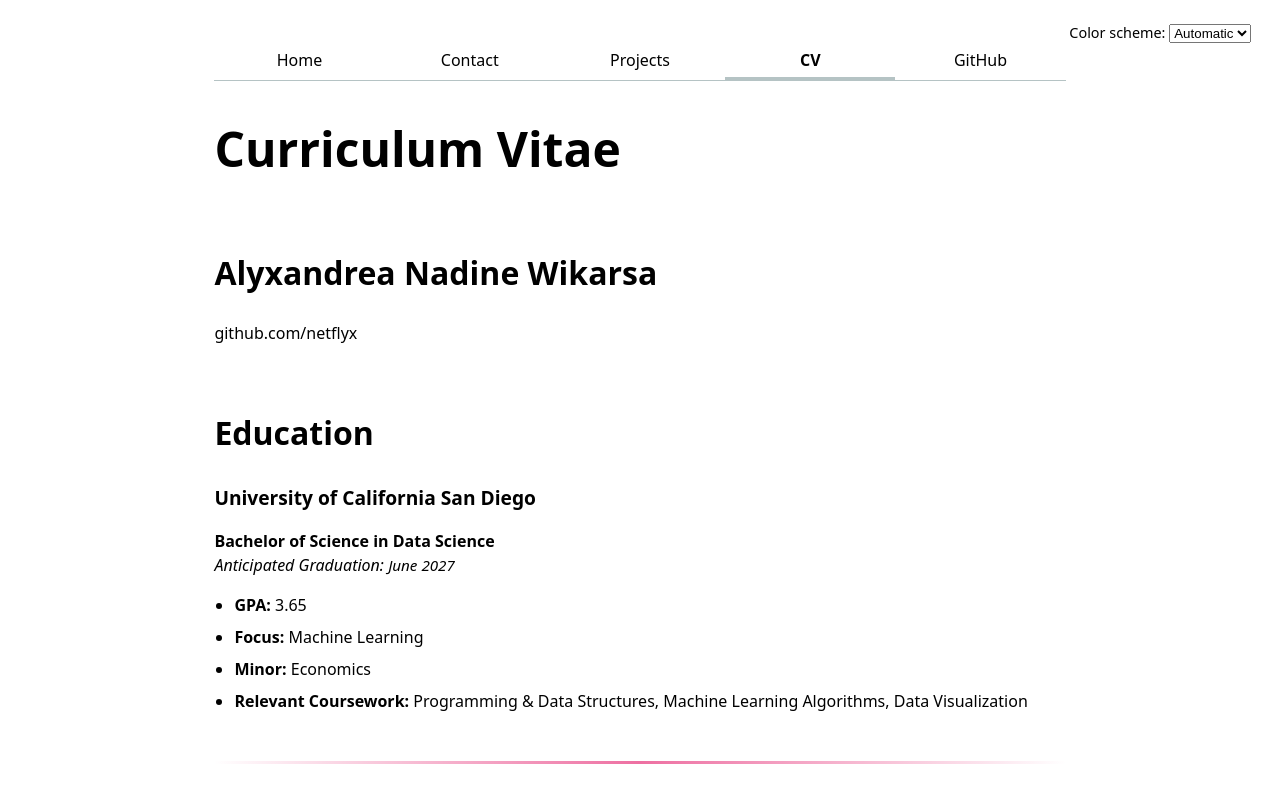
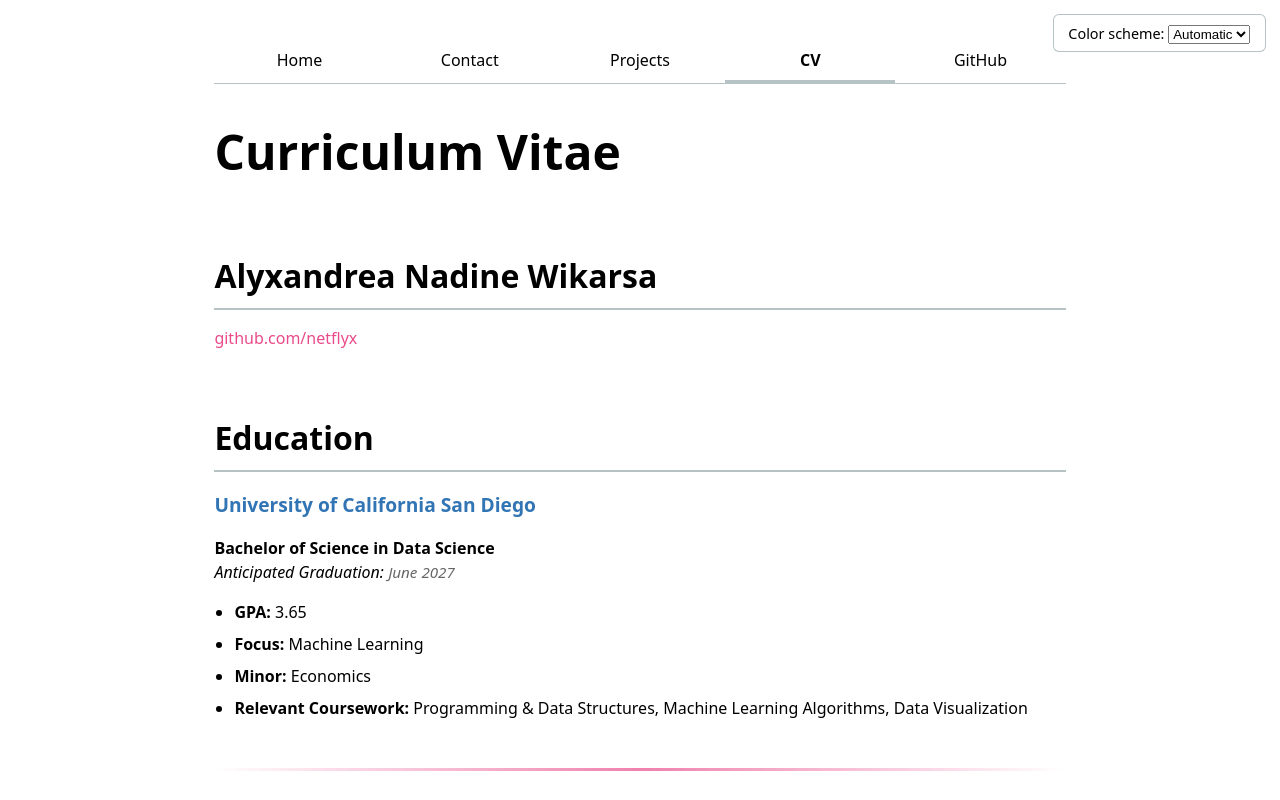
Before and after one commit to netflyx/portfolio, a plain HTML site: page cv.html in a window 1280 px wide. Shown: the top 800 px of the page. Drawn offline with Linux system fonts and the light colour scheme.

Commit message:
Update cv.css

```diff
--- a/cv.css
+++ b/cv.css
@@ -1,4 +1,4 @@
-:root {
+/* :root {
   --color-accent: oklch(65% 50% 0);
   accent-color: var(--color-accent);
 }
@@ -129,4 +129,137 @@ p a:hover {
 
 * {
   transition: background-color 0.3s ease, color 0.3s ease, border-color 0.3s ease;
+} */
+
+
+:root {
+  --color-accent: oklch(65% 50% 0);
+  --border-color: oklch(50% 10% 200 / 40%);
+  accent-color: var(--color-accent);
 }
+
+html {
+  color-scheme: light dark;
+}
+
+* {
+  box-sizing: border-box;
+  transition: background-color 0.3s ease, color 0.3s ease, border-color 0.3s ease;
+}
+
+body {
+  font-family: system-ui, sans-serif;
+  font-size: 100%;
+  line-height: 1.5;
+  margin-inline: max(1em, (100% - 100ch) / 2);
+  padding: 2em;
+  background-color: canvas;
+  color: canvastext;
+}
+
+/* Navigation bar (if needed) */
+nav {
+  display: flex;
+  margin-bottom: 1em;
+  border-bottom: 1px solid var(--border-color);
+}
+
+nav ul, nav li {
+  display: contents;
+}
+
+nav a {
+  flex: 1;
+  text-align: center;
+  padding: 0.5em;
+  text-decoration: none;
+  color: inherit;
+}
+
+nav a.current {
+  font-weight: bold;
+  border-bottom: 3px solid var(--border-color);
+}
+
+nav a:hover {
+  border-bottom: 0.4em solid var(--color-accent);
+  padding-bottom: 0.2em;
+  background-color: color-mix(in oklch, var(--color-accent), canvas 85%);
+}
+
+/* Headers */
+h1 {
+  font-size: 3rem;
+  margin-bottom: 0.5em;
+}
+
+h2 {
+  font-size: 2rem;
+  margin-top: 2em;
+  margin-bottom: 0.5em;
+  border-bottom: 2px solid var(--border-color);
+  padding-bottom: 0.25em;
+}
+
+h3 {
+  font-size: 1.2rem;
+  margin-bottom: 0.25em;
+  color: oklch(55% 30% 250);
+}
+
+/* Layout */
+section {
+  margin-bottom: 2em;
+}
+
+article {
+  margin-bottom: 1.5em;
+}
+
+ul {
+  padding-left: 1.25em;
+  margin-top: 0.25em;
+}
+
+ul li {
+  margin-bottom: 0.5em;
+}
+
+time {
+  font-style: italic;
+  color: #666;
+  font-size: 0.95em;
+}
+
+/* Links */
+a {
+  color: var(--color-accent);
+  text-decoration: none;
+}
+
+p a:hover {
+  text-decoration: underline;
+}
+
+/* Color Scheme Dropdown */
+.color-scheme {
+  position: fixed;
+  top: 1em;
+  right: 1em;
+  font-size: 0.9em;
+  background: canvas;
+  padding: 0.5em 1em;
+  border-radius: 6px;
+  z-index: 1000;
+  border: 1px solid var(--border-color);
+}
+
+/* Section Divider */
+.divider {
+  height: 3px;
+  width: 100%;
+  margin: 3em 0;
+  background: linear-gradient(to right, transparent, var(--color-accent), transparent);
+  border: none;
+  opacity: 0.7;
+}
```
